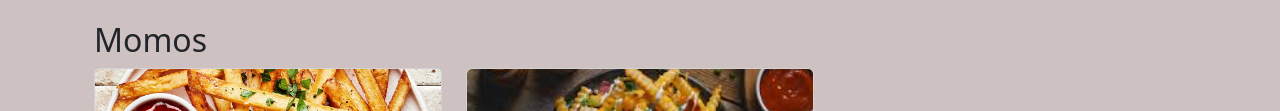
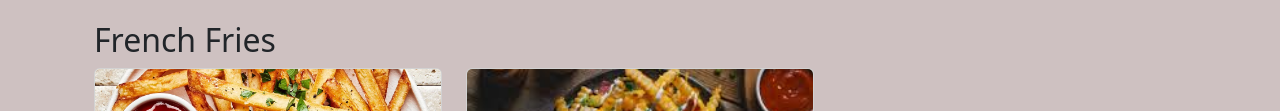
Before and after one commit to Musaib03/Grills-inn, a plain HTML site: page shop.html in a window 1280 px wide. Shown: the part 4773-4884 px from the top of the page. Drawn offline with nearby package versions, Linux system fonts and the light colour scheme.

Commit message:
title fixed

```diff
--- a/shop.html
+++ b/shop.html
@@ -696,7 +696,7 @@
         </div>
 
        <!-- Category: French Fries -->
-       <h2 class="mt-4">Momos</h2>
+       <h2 class="mt-4">French Fries</h2>
        <div class="row product-group" data-category="frenchfries">
            <div class="col-md-4 product">
                <div class="card">
```
